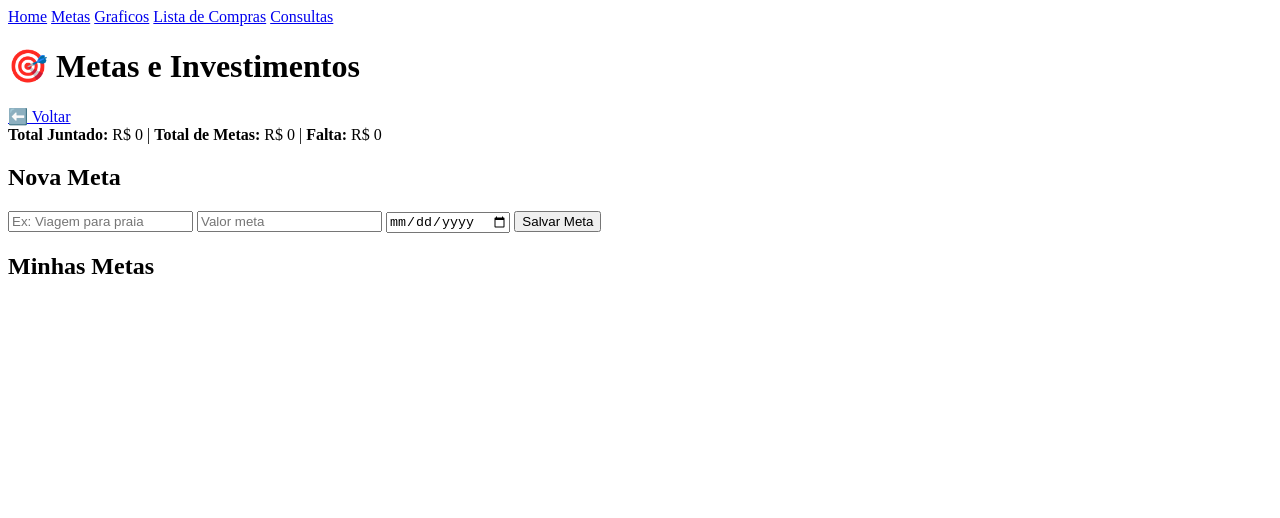
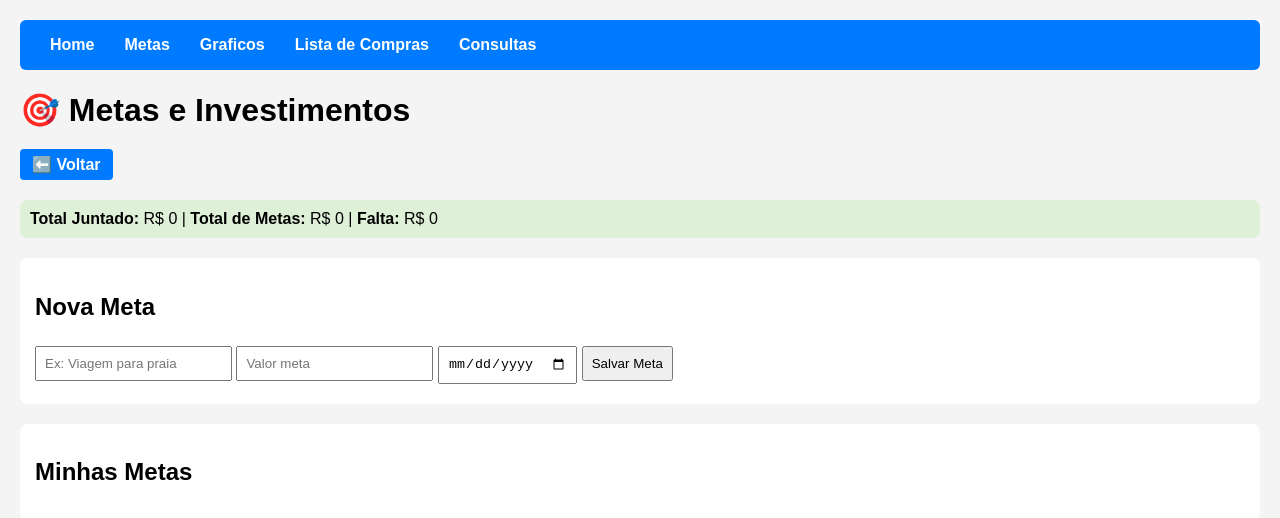
Before and after one commit to thellozin/assistente, a plain HTML site: page metas.html in a window 1280 px wide. Drawn offline with Linux system fonts and the light colour scheme; the site is published under a folder, as on GitHub Pages, so addresses that start at the root find nothing.

Commit message:
primeira versão do meu assistente pessoal, para acompanhar os meus gastos e demais tarefas (agr sem o problema nas / espero ter arrumado agr pqp)

```diff
--- a/metas.html
+++ b/metas.html
@@ -5,8 +5,8 @@
   <meta charset="UTF-8">
   <meta name="viewport" content="width=device-width, initial-scale=1.0">
   <title>🎯 Minhas Metas e Investimentos</title>
-  <link rel="stylesheet" href="/css/metas.css">
-  <link rel="stylesheet" href="/css/header.css">
+  <link rel="stylesheet" href="css/metas.css">
+  <link rel="stylesheet" href="css/header.css">
 </head>
 <header>
   <!-- Botão hamburguer -->
```
Also changed, not shown: compras.html (+1 -1 lines), consulta.html (+1 -1 lines), index.html (+1 -1 lines).
